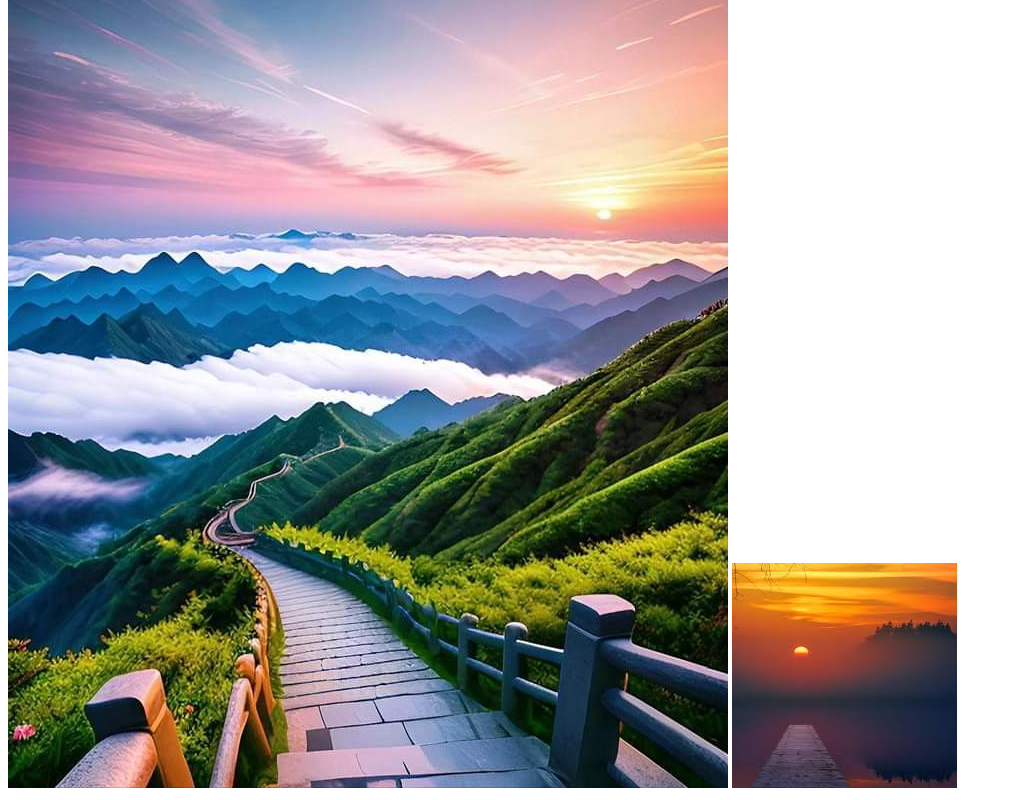
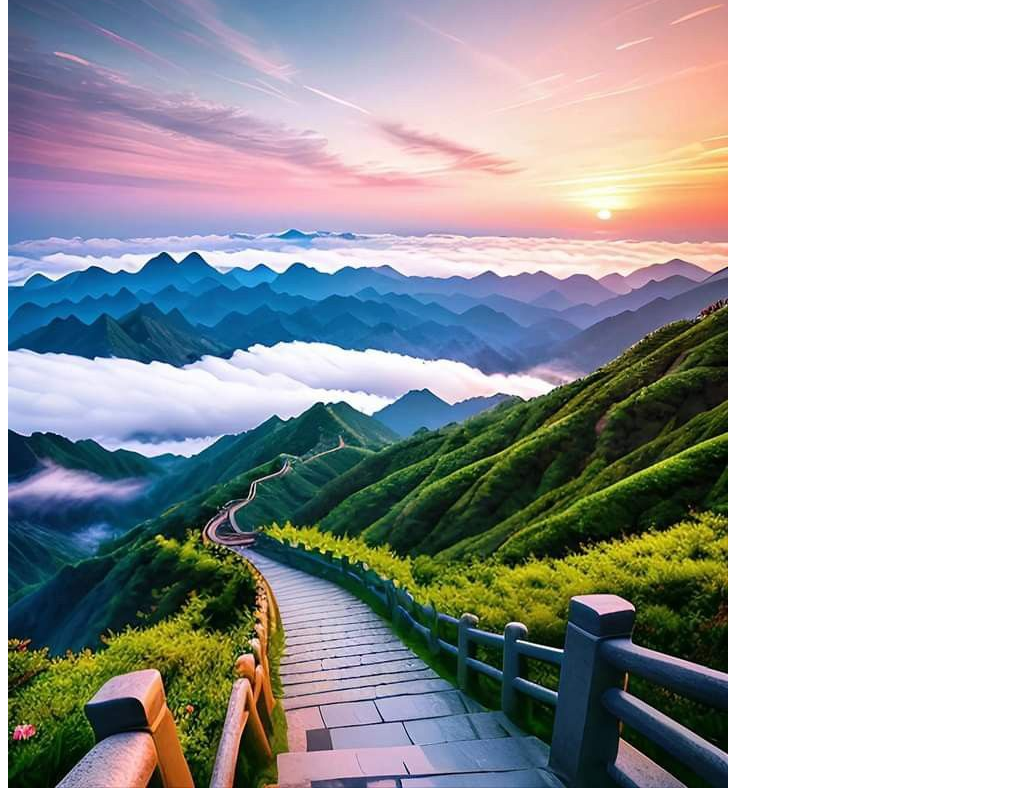
Before and after one commit to Hridoykhan2003/my-second-repo, a plain HTML site: page index.html in a window 1280 px wide. Shown: the part 395-1195 px from the top of the page, without its empty margins (0-1012 px from the left). Drawn offline with Linux system fonts and the light colour scheme.

Commit message:
image remove

```diff
--- a/index.html
+++ b/index.html
@@ -12,6 +12,5 @@
     <h3>Hey mama see iam coding</h3>
     <p>do you see that im coding now. it was so much amazing for me.</p>
     <img src="images/nature2.jpg" alt="nature">
-    <img src="images/sun.jfif" alt="sun">
 </body>
 </html>
```
